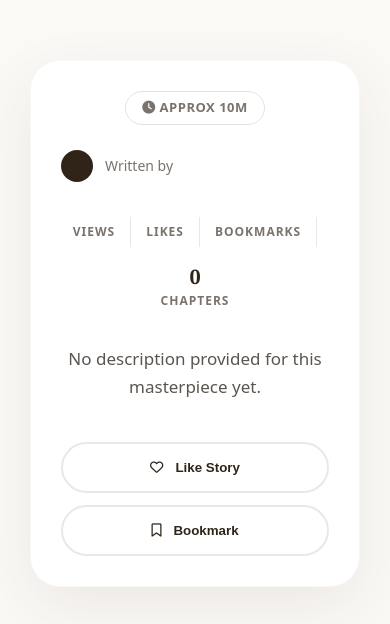
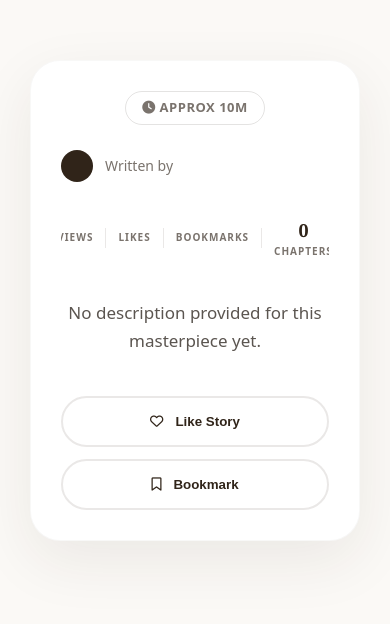
Before and after one commit to kidusMAT/mypen, a Django app: template newapp/templates/newapp/book_view.html in a window 390 px wide. Shown: the part 69-693 px from the top of the page. Run offline with Django 5.2, Linux system fonts and the light colour scheme; the template is opened without the code that fills it, so the values that code supplies are empty; some libraries are stand-ins or nearby versions.

Commit message:
Align book statistics in one line on mobile and refine script reading template

```diff
--- a/newapp/templates/newapp/book_view.html
+++ b/newapp/templates/newapp/book_view.html
@@ -29,19 +29,43 @@
     /* Fix the root cause: wide stats row pushing container on mobile */
     @media (max-width: 768px) {
         .profile-stats-row {
-            gap: 15px !important;
-            /* Significantly reduced to keep items in one row */
+            gap: 12px !important;
+            /* Reduced gap to help fit everything */
+            justify-content: center;
+            flex-wrap: nowrap !important;
+            /* Force one line */
             width: 100%;
-            justify-content: center;
-            flex-wrap: wrap;
+            overflow-x: auto;
+            /* Allow horizontal scroll if screen is extremely narrow */
+            padding-bottom: 5px;
+            scrollbar-width: none;
+            /* Hide scrollbar for cleaner look */
+        }
+
+        .profile-stats-row::-webkit-scrollbar {
+            display: none;
         }
 
         .stat-item {
             min-width: 0;
+            flex-shrink: 0;
+            /* Prevent items from shrinking too much */
         }
 
         .stat-num {
-            font-size: 20px !important;
+            font-size: 18px !important;
+            /* Smaller font for mobile */
+        }
+
+        .stat-lbl {
+            font-size: 10px !important;
+            /* Smaller labels */
+        }
+
+        .stat-sep {
+            height: 20px !important;
+            /* Shorter separators */
+            flex-shrink: 0;
         }
 
         /* Stack buttons vertically on mobile */
--- a/newapp/templates/newapp/chapter_read.html
+++ b/newapp/templates/newapp/chapter_read.html
@@ -20,12 +20,10 @@
                 <div class="utility-icons">
                     <button id="toc-toggle" title="Table of Contents"><i class="fa-solid fa-list-ul"></i></button>
                     <button id="bookmark-btn" title="Bookmark" onclick="toggleBookBookmark(null, {{ book.id }})">
-                        <i class="{% if bookmarked %}fa-solid{% else %}fa-regular{% endif %} fa-bookmark" {% if
-                            bookmarked %}style="color: #D48C11;" {% endif %}></i>
+                        <i class="{% if bookmarked %}fa-solid{% else %}fa-regular{% endif %} fa-bookmark" {% if bookmarked %}style="color: #D48C11;" {% endif %}></i>
                     </button>
                     <button id="like-btn" title="Like" onclick="toggleLike(null, 'chapter', {{ chapter.id }})">
-                        <i class="{% if liked %}fa-solid{% else %}fa-regular{% endif %} fa-heart" {% if liked
-                            %}style="color: #ef4444;" {% endif %}></i>
+                        <i class="{% if liked %}fa-solid{% else %}fa-regular{% endif %} fa-heart" {% if liked %}style="color: #ef4444;" {% endif %}></i>
                     </button>
                     <button id="share-btn" title="Share"><i class="fa-solid fa-share-nodes"></i></button>
                     <button id="settings-toggle" title="Reading Settings"><i class="fa-solid fa-gear"></i></button>
--- a/newapp/templates/newapp/read_script.html
+++ b/newapp/templates/newapp/read_script.html
@@ -475,8 +475,7 @@
                 style="margin-left: 15px; padding: 5px; border-radius: 5px; background: #f0f0f0; border: 1px solid #ccc;">
                 {% for epi in script.episodes.all %}
                 {% if epi.status == 'PUBLISHED' or request.user == script.author %}
-                <option value="{% url 'read_episode' epi.id %}" {% if episode and epi.id==episode.id %}selected{% endif
-                    %}>{{ epi.title }}</option>
+                <option value="{% url 'read_episode' epi.id %}" {% if episode and epi.id == episode.id %}selected{% endif %}>{{ epi.title }}</option>
                 {% endif %}
                 {% endfor %}
             </select>
```
